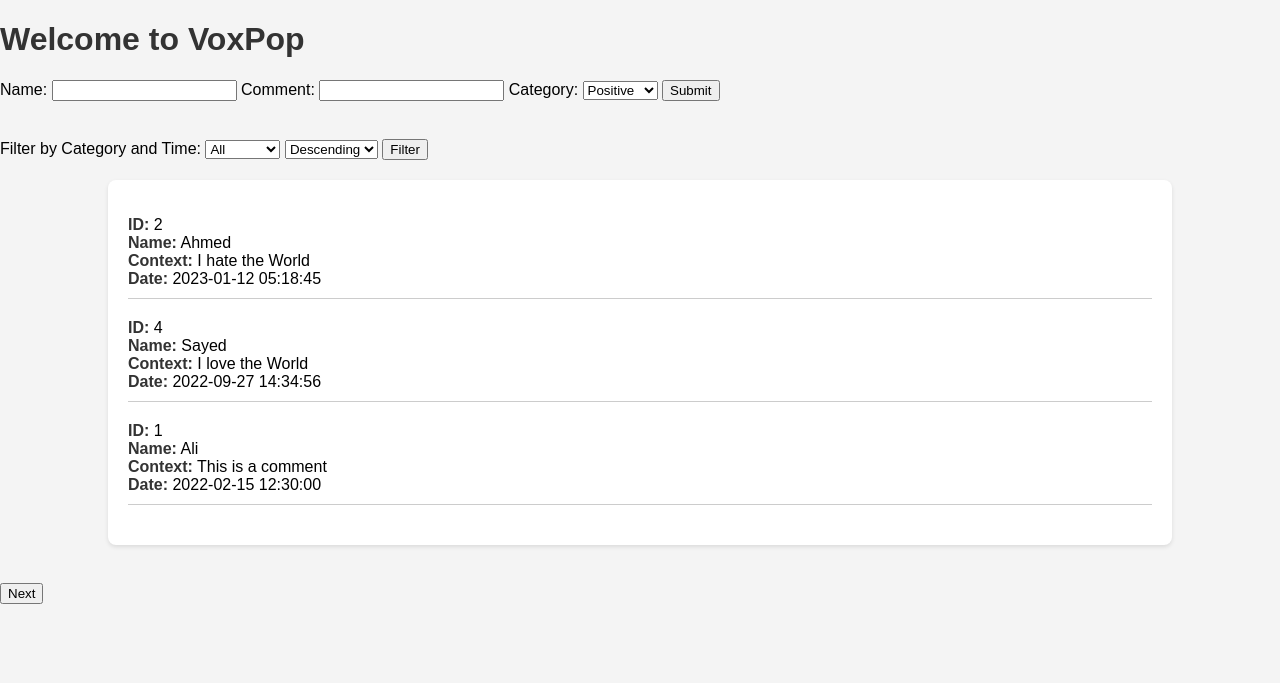
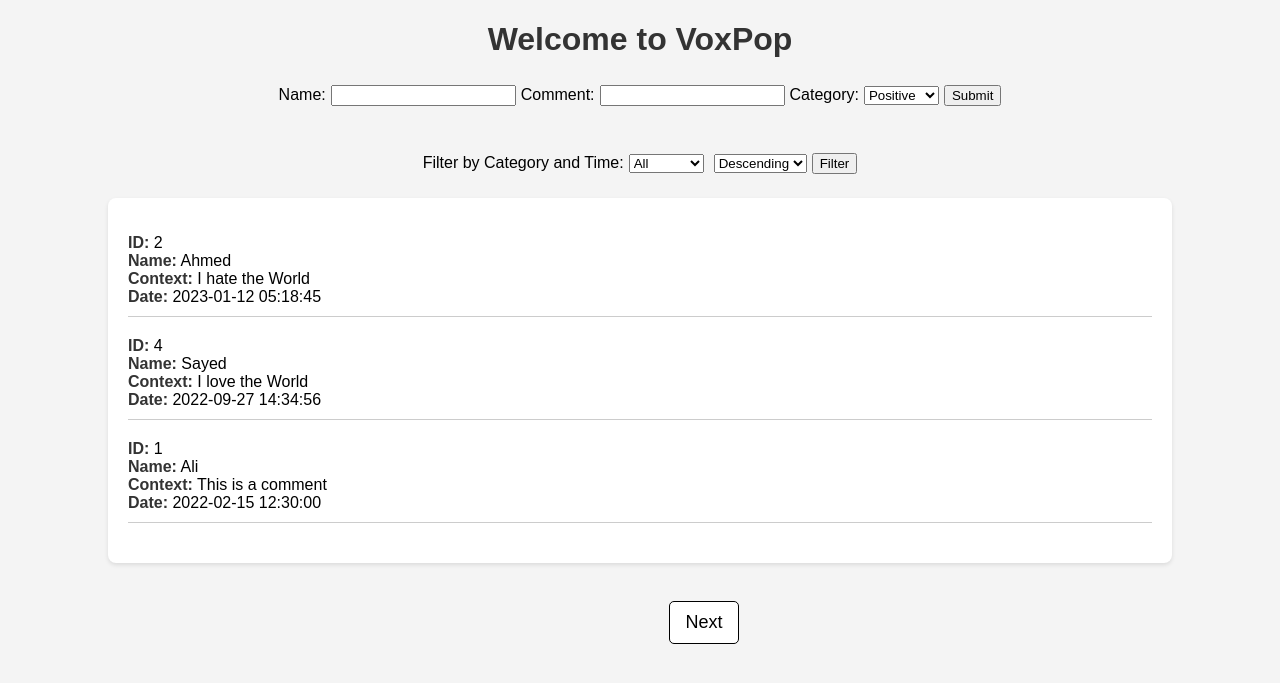
Before and after one commit to Bayashat/Vox-Pop, a FastAPI app: page /comments in a window 1280 px wide. Shown: the top 683 px of the page. Run offline with FastAPI, Linux system fonts and the light colour scheme.

Commit message:
fixed missing style

```diff
--- a/app/static/style.css
+++ b/app/static/style.css
@@ -7,9 +7,13 @@ body {
 
 h1 {
     color: #333;
+    text-align: center;
 }
 
 form {
+    display: flex;
+    align-items: center;
+    justify-content: center;
     margin-bottom: 20px;
 }
 
@@ -41,3 +45,26 @@ li p {
 strong {
     color: #333;
 }
+
+.prev {
+    margin-right: 10%;
+}
+
+.next {
+    margin-left: 10%;
+}
+
+input, select {
+    margin: 5px;
+}
+
+
+
+.pag-btn {
+    background-color: #fff;
+    font-size: 18px;
+    border: 1px solid #000;
+    padding: 10px 15px;
+    border-radius: 5px;
+    cursor: pointer;
+}
--- a/templates/comments/index.html
+++ b/templates/comments/index.html
@@ -19,6 +19,7 @@
     <form action="/comments/new" method="post">
         <label for="username">Name:</label>
         <input type="text" name="username">
+
 
         <label for="commentText">Comment:</label>
         <input type="text" name="commentText" required>
@@ -65,7 +66,7 @@
 
     <br>
 
-    <form method="get" class="pagination">
+    <form method="get">
         {% if page > 1 %}
             <button class="prev pag-btn" type="submit" name="page" value="{{ page-1 }}">Previous</button>
         {% endif %}
```
